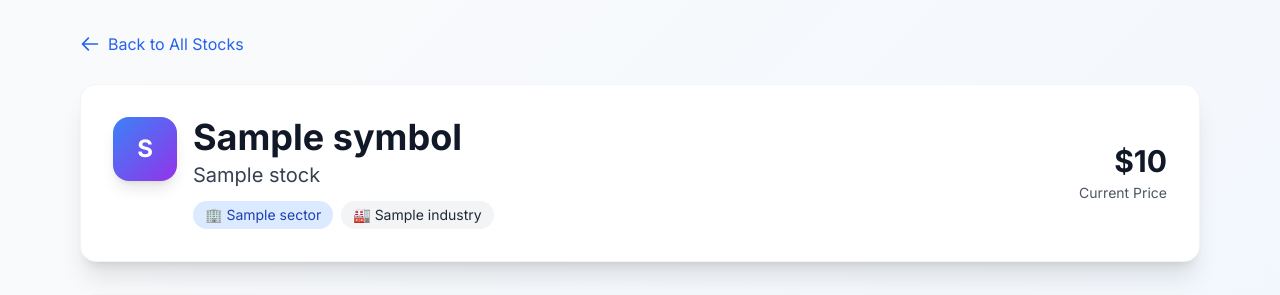
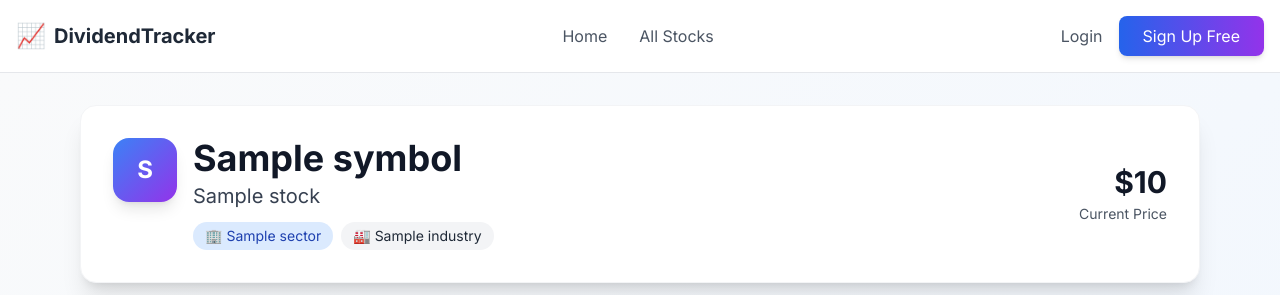
Before and after one commit to sonusaggu/dividend-tracker, a Django app: template portfolio/templates/stock_detail.html in a window 1280 px wide. Shown: the top 295 px of the page. Run offline with Django 5.2, Linux system fonts and the light colour scheme; the template is opened without the code that fills it: most values are stand-ins (such as "Sample title", 1, 10 or a date in 2020); some libraries are stand-ins or nearby versions.

Commit message:
stock details page updated

```diff
--- a/portfolio/templates/stock_detail.html
+++ b/portfolio/templates/stock_detail.html
@@ -1,17 +1,69 @@
 {% extends 'base.html' %}
 
 {% block content %}
+<nav class="bg-white shadow-lg border-b border-gray-200">
+    <div class="max-w-7xl mx-auto px-4">
+        <div class="flex justify-between items-center py-4">
+            <!-- Logo -->
+            <a href="{% url 'home' %}" class="flex items-center space-x-2">
+                <span class="text-2xl">📈</span>
+                <span class="text-xl font-bold text-gray-800">DividendTracker</span>
+            </a>
+
+            <!-- Desktop Navigation -->
+            <div class="hidden md:flex items-center space-x-8">
+                <a href="{% url 'home' %}" class="text-gray-600 hover:text-blue-600 transition duration-200 font-medium">
+                    Home
+                </a>
+                <a href="{% url 'all_stocks' %}" class="text-gray-600 hover:text-blue-600 transition duration-200 font-medium">
+                    All Stocks
+                </a>
+                {% if user.is_authenticated %}
+                <a href="{% url 'portfolio' %}" class="text-gray-600 hover:text-blue-600 transition duration-200 font-medium">
+                    My Portfolio
+                </a>
+                <a href="{% url 'my_alerts' %}" class="text-gray-600 hover:text-blue-600 transition duration-200 font-medium">Alerts</a>
+                <a href="{% url 'watchlist' %}" class="text-gray-600 hover:text-blue-600 transition duration-200 font-medium">
+                    Watchlist
+                </a>
+                {% endif %}
+
+            </div>
+
+            <!-- Auth Buttons -->
+            <div class="flex items-center space-x-4">
+                {% if user.is_authenticated %}
+                <!-- User Menu -->
+                <div class="relative group">
+                    <button class="flex items-center space-x-2 text-gray-700 hover:text-blue-600">
+                        <span class="w-8 h-8 bg-gradient-to-r from-blue-500 to-purple-600 rounded-full flex items-center justify-center text-white text-sm font-semibold">
+                            {{ user.username|first|upper }}
+                        </span>
+                        <span>{{ user.username }}</span>
+                        <svg class="w-4 h-4" fill="none" stroke="currentColor" viewBox="0 0 24 24">
+                            <path stroke-linecap="round" stroke-linejoin="round" stroke-width="2" d="M19 9l-7 7-7-7"></path>
+                        </svg>
+                    </button>
+                    <div class="absolute right-0 mt-2 w-48 bg-white rounded-lg shadow-xl border border-gray-200 opacity-0 invisible group-hover:opacity-100 group-hover:visible transition-all duration-200 z-10">
+                        <a href="{% url 'logout' %}" class="block px-4 py-3 text-red-600 hover:bg-red-50 border-t border-gray-200">Logout</a>
+                    </div>
+                </div>
+                {% else %}
+                <a href="{% url 'login' %}" class="text-gray-600 hover:text-blue-600 transition duration-200 font-medium">
+                    Login
+                </a>
+                <a href="{% url 'register' %}" class="bg-gradient-to-r from-blue-600 to-purple-600 hover:from-blue-700 hover:to-purple-700 text-white px-6 py-2 rounded-lg font-medium transition duration-200 transform hover:scale-105 shadow-md">
+                    Sign Up Free
+                </a>
+                {% endif %}
+            </div>
+        </div>
+    </div>
+</nav>
+
 <div class="min-h-screen bg-gradient-to-br from-gray-50 to-blue-50 py-8">
     <div class="max-w-6xl mx-auto px-4">
-        <!-- Back Button -->
-        <div class="mb-6">
-            <a href="{% url 'all_stocks' %}" class="inline-flex items-center text-blue-600 hover:text-blue-800 transition duration-200 group">
-                <svg class="w-5 h-5 mr-2 group-hover:-translate-x-1 transition-transform duration-200" fill="none" stroke="currentColor" viewBox="0 0 24 24">
-                    <path stroke-linecap="round" stroke-linejoin="round" stroke-width="2" d="M10 19l-7-7m0 0l7-7m-7 7h18"></path>
-                </svg>
-                Back to All Stocks
-            </a>
-        </div>
+
 
         <!-- Stock Header Card -->
         <div class="bg-white rounded-2xl shadow-xl p-8 mb-8 border border-gray-100">
```
